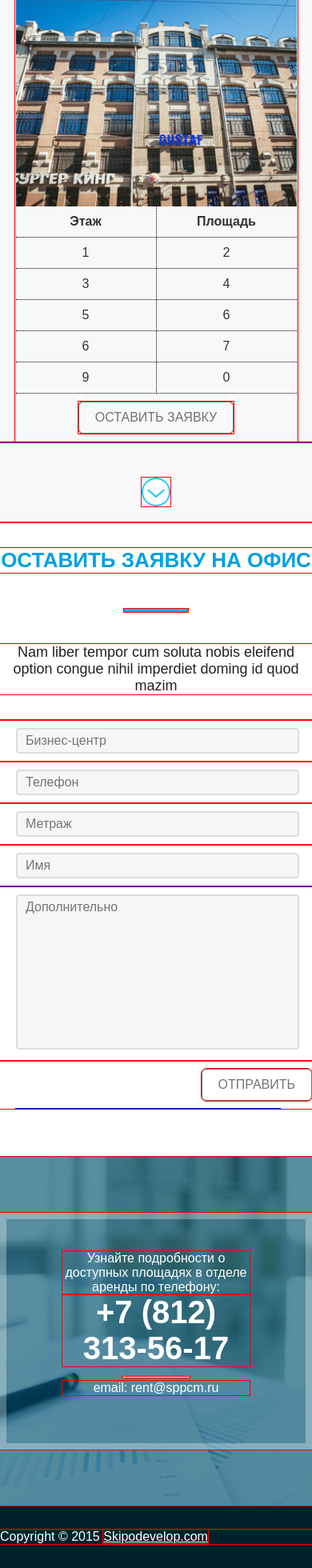
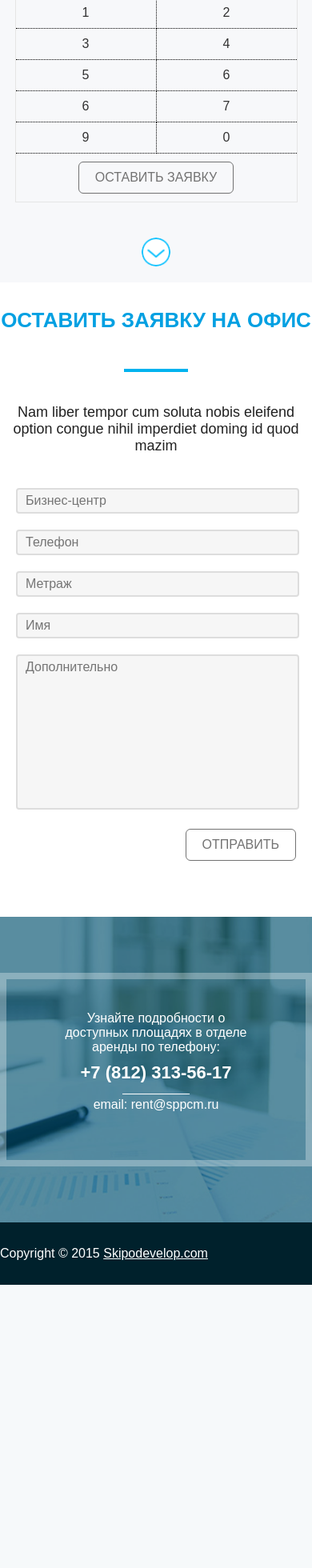
Before and after one commit to Smitevils/SPPC, a PHP site: page /rent.php in a window 390 px wide. Shown: the part 2577-4537 px from the top of the page at 80% size. After the commit the page ends 4183 px from the top, so only its background shows below. Run offline with PHP 8.4, Linux system fonts and the light colour scheme.

Commit message:
Dytc ghfdrb

```diff
--- a/assets/html/main-menu-white.html
+++ b/assets/html/main-menu-white.html
@@ -1,6 +1,6 @@
 <div id="main-menu" class="main-menu-white" style="background: #fff;">
 	<div class="main-menu-center-block width-center-block">
-		<div class="logo logo-blue-gray"></div>
+		<a href="index.php"><div class="logo logo-blue-gray"></div></a>
 		<div class="menu">
 			<ul>
 				<li><a href="index.php" class="active a-gray">БИЗНЕС-ЦЕНТРЫ</a></li>
--- a/assets/html/main-menu.html
+++ b/assets/html/main-menu.html
@@ -1,6 +1,6 @@
 <div id="main-menu">
 	<div class="main-menu-center-block width-center-block">
-		<div class="logo"></div>
+		<a href="index.php"><div class="logo"></div></a>
 		<div class="menu">
 			<ul>
 				<li><a href="index.php" class="active a-white">БИЗНЕС-ЦЕНТРЫ</a></li>
--- a/assets/html/main.html
+++ b/assets/html/main.html
@@ -114,7 +114,7 @@
 		</div>
 		<div class="footer width-center-block">
 			<div class="footer-text-left">
-				<p>© 2015 St. Petersburg Property Company</p><br><br>
+				<!-- <p>© 2015 St. Petersburg Property Company</p><br><br> -->
 				<p>Copyright © 2015 <a href="http://skipodevelop.ru/" target="_blank">Skipodevelop.com</a></p>
 			</div>
 			<div class="footer-text-right">
--- a/assets/styles/_adaptive.scss
+++ b/assets/styles/_adaptive.scss
@@ -101,6 +101,14 @@
 	}
 	// --
 	.down_button {bottom: 100px;}
+	//--
+	.rent-content-head {height: 600px;}
+	.rent-mail-block {
+		.button-2 {margin-right: 20px;}
+	}
+	.rent-number-block-text {
+		h1 {font-size: 22px; padding-top: 10px;}
+	}
 }
 
 @media screen and (max-width: 600px) {
--- a/assets/styles/_main.scss
+++ b/assets/styles/_main.scss
@@ -60,7 +60,10 @@
 	}
 	.footer {
 		padding: 80px 0 30px 0;
-		.footer-text-left {float: left;}
+		.footer-text-left {
+			float: left;
+			p {line-height: 73px;}
+		}
 		.footer-text-right {
 			float: right;
 			p {float: left; display: inline-block; line-height: 73px; padding-right: 20px;}
@@ -130,3 +133,5 @@ animation-duration: 2s;
 -o-animation-fill-mode: forwards;
 animation-fill-mode: forwards;
 }
+
+/*************/
--- a/assets/styles/_master.scss
+++ b/assets/styles/_master.scss
@@ -1,7 +1,7 @@
 @import 'variables';
 
-div, ul, li, ul, li,h1, h2, p, a {outline: 1px red solid;}
-.clear {outline: 1px blue solid;}
+//div, ul, li, ul, li,h1, h2, p, a {outline: 1px red solid;}
+//.clear {outline: 1px blue solid;}
 
 html,body {width: 100%; height: 100%;}
 body,a {font-family: "OpenSansRegular",OpenSansRegular,Arial,sans-serif; color: $color-1;}
--- a/assets/styles/unity.css
+++ b/assets/styles/unity.css
@@ -1,12 +1,6 @@
 @charset "UTF-8";
 /* variables */
 /* variables */
-div, ul, li, ul, li, h1, h2, p, a {
-  outline: 1px red solid; }
-
-.clear {
-  outline: 1px blue solid; }
-
 html, body {
   width: 100%;
   height: 100%; }
@@ -649,6 +643,8 @@ object {
     padding: 80px 0 30px 0; }
     #main .footer .footer-text-left {
       float: left; }
+      #main .footer .footer-text-left p {
+        line-height: 73px; }
     #main .footer .footer-text-right {
       float: right; }
       #main .footer .footer-text-right p {
@@ -731,6 +727,7 @@ object {
   -o-animation-fill-mode: forwards;
   animation-fill-mode: forwards; }
 
+/*************/
 /* variables */
 #aboutus {
   color: #212121; }
@@ -1361,7 +1358,17 @@ footer {
     font-size: 40px; }
 
   .down_button {
-    bottom: 100px; } }
+    bottom: 100px; }
+
+  .rent-content-head {
+    height: 600px; }
+
+  .rent-mail-block .button-2 {
+    margin-right: 20px; }
+
+  .rent-number-block-text h1 {
+    font-size: 22px;
+    padding-top: 10px; } }
 @media screen and (max-width: 600px) {
   .width-center-block {
     width: 100%; }
```
